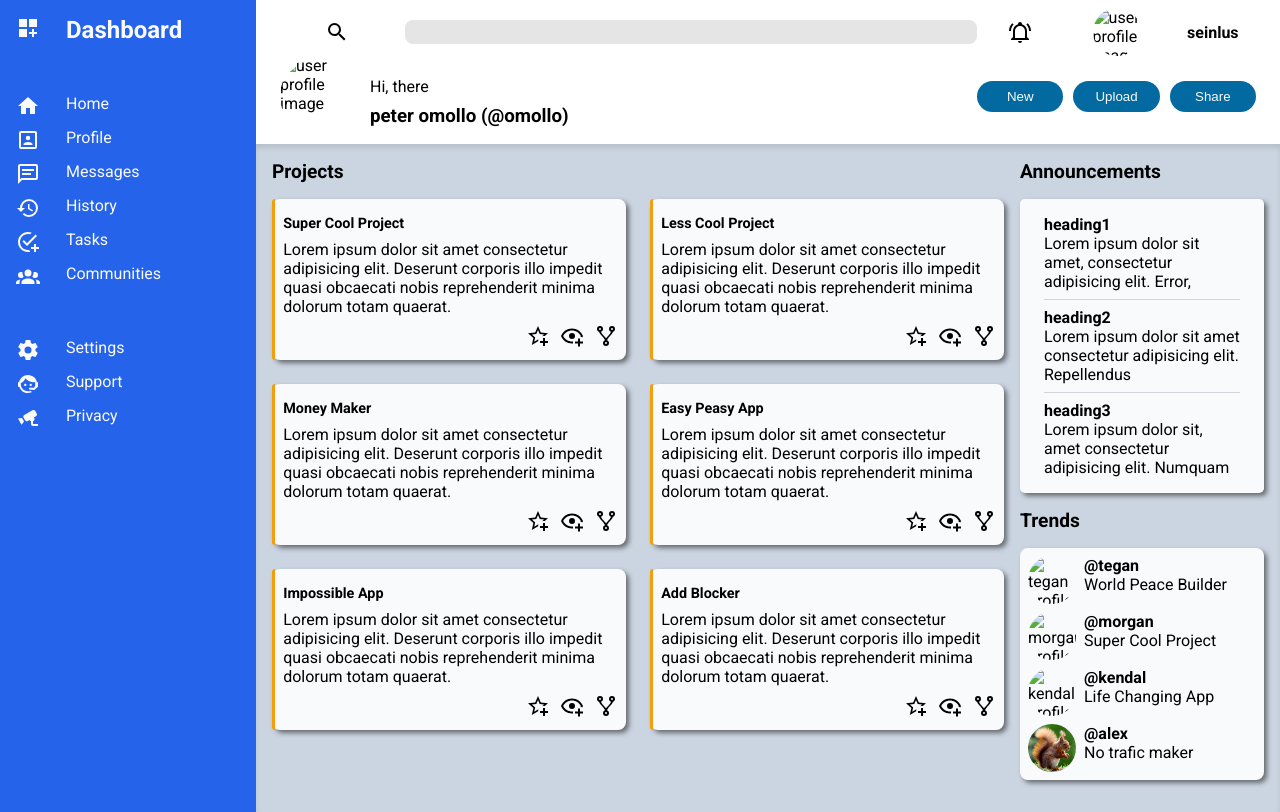
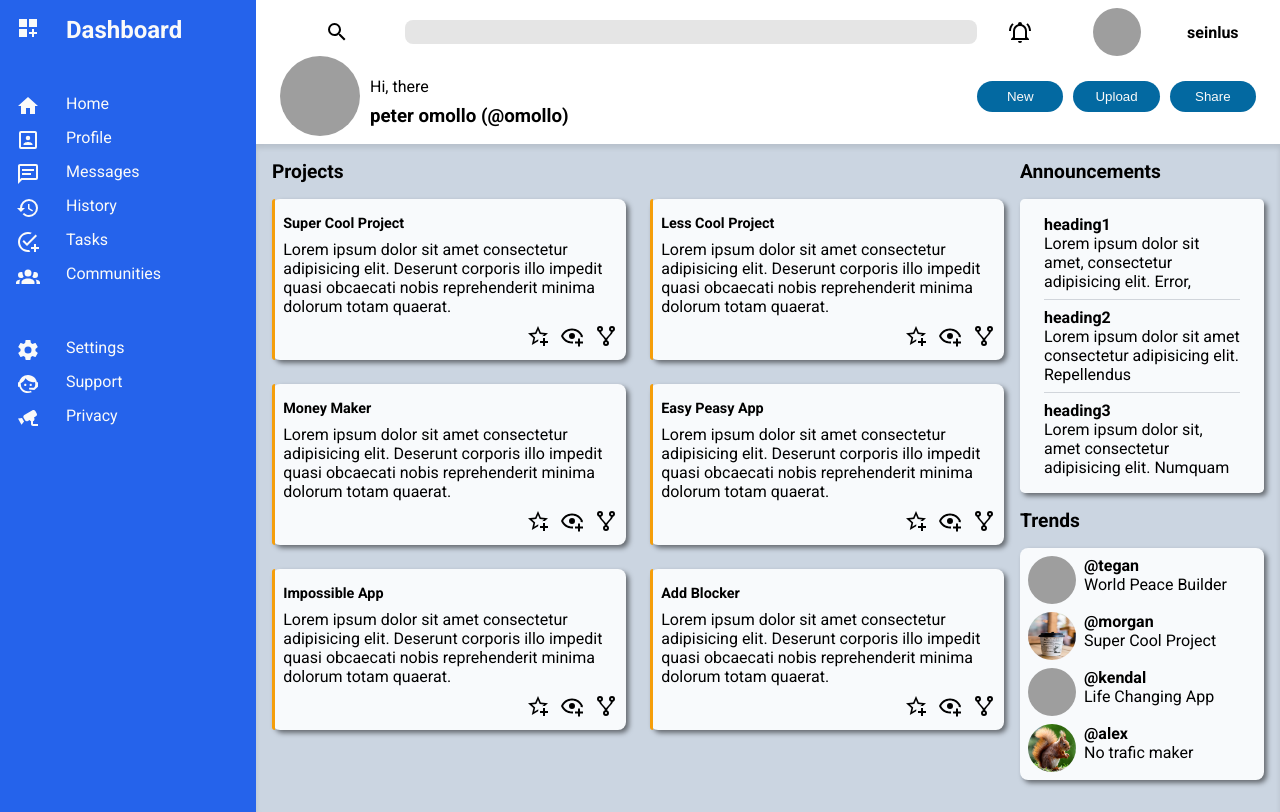
Before and after one commit to seinlusnyongesa/odin-adim-dashboard, a plain HTML site: page index.html in a window 1280 px wide. Drawn offline with Linux system fonts and the light colour scheme; the site is published under a folder, as on GitHub Pages, so addresses that start at the root find nothing.

Commit message:
Fix image broken links

```diff
--- a/index.html
+++ b/index.html
@@ -26,11 +26,11 @@
               d="M10,21H14A2,2 0 0,1 12,23A2,2 0 0,1 10,21M21,19V20H3V19L5,17V11C5,7.9 7.03,5.17 10,4.29C10,4.19 10,4.1 10,4A2,2 0 0,1 12,2A2,2 0 0,1 14,4C14,4.1 14,4.19 14,4.29C16.97,5.17 19,7.9 19,11V17L21,19M17,11A5,5 0 0,0 12,6A5,5 0 0,0 7,11V18H17V11M19.75,3.19L18.33,4.61C20.04,6.3 21,8.6 21,11H23C23,8.07 21.84,5.25 19.75,3.19M1,11H3C3,8.6 3.96,6.3 5.67,4.61L4.25,3.19C2.16,5.25 1,8.07 1,11Z"
             />
           </svg>
-          <img src="/img/image.jpg" alt="user profile image" />
+          <img src="img/image.jpg" alt="user profile image" />
           <strong>seinlus</strong>
         </div>
         <div class="profile">
-          <img src="/img/image.jpg" alt="user profile image" />
+          <img src="img/image.jpg" alt="user profile image" />
           <p>Hi, there</p>
           <h3>peter omollo (@omollo)</h3>
         </div>
@@ -399,21 +399,21 @@
             <h3>trends</h3>
             <ul class="trend-list">
               <li>
-                <img src="/img/anotherImg.jpg" alt="tegan profile picture" />
+                <img src="img/anotherImg.jpg" alt="tegan profile picture" />
                 <div>
                   <h4>@tegan</h4>
                   <p>World Peace Builder</p>
                 </div>
               </li>
               <li>
-                <img src="/img/coffee.jpg" alt="morgan profile picture" />
+                <img src="img/coffee.jpg" alt="morgan profile picture" />
                 <div>
                   <h4>@morgan</h4>
                   <p>Super Cool Project</p>
                 </div>
               </li>
               <li>
-                <img src="/img/plann.jpg" alt="kendal profile picture" />
+                <img src="img/plann.jpg" alt="kendal profile picture" />
                 <div>
                   <h4>@kendal</h4>
                   <p>Life Changing App</p>
```
